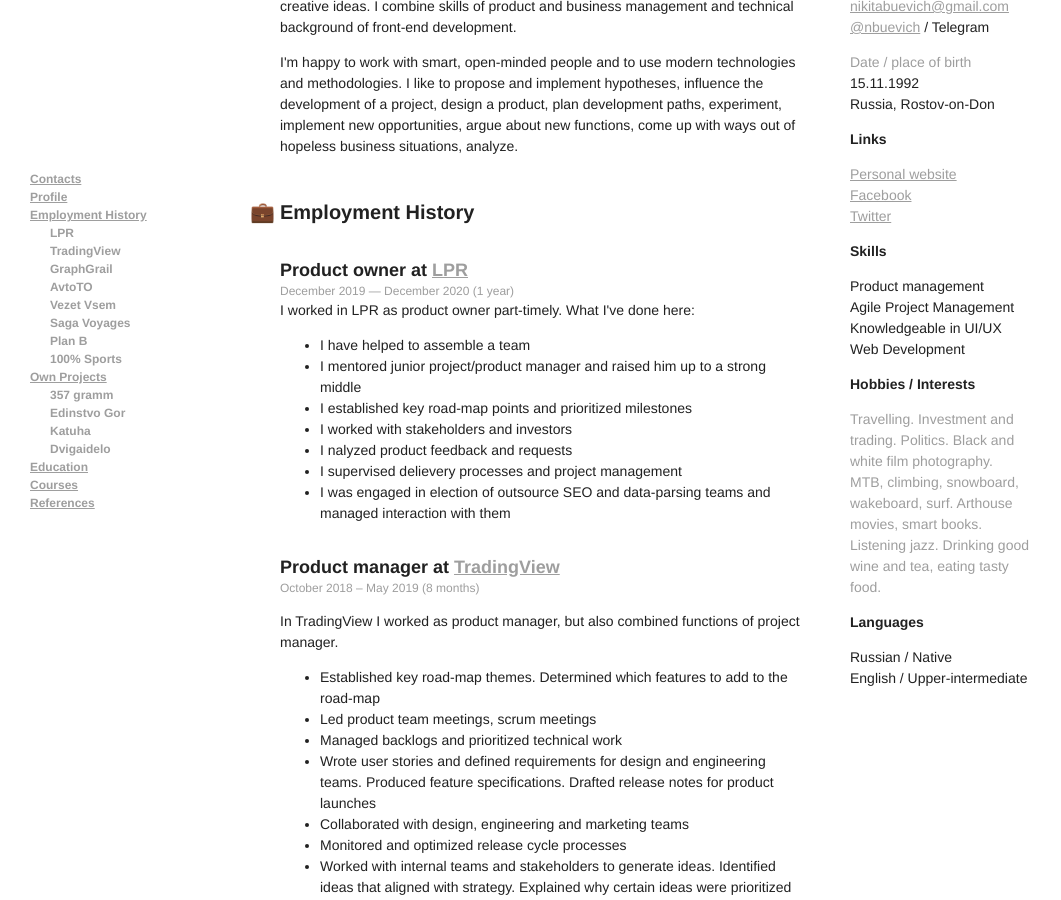
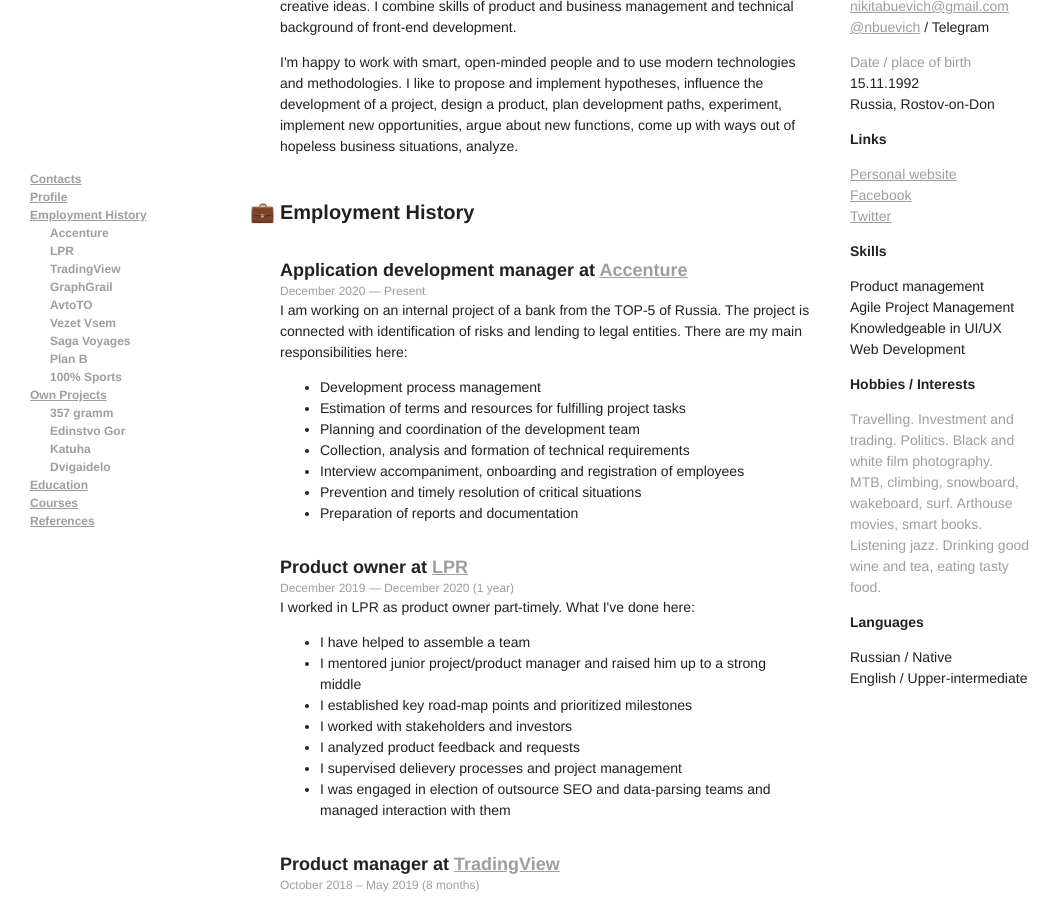
Before and after one commit to sombro/nbuevich.com, a Jekyll site: the page CV/index.html, which Jekyll copies as it is, in a window 1280 px wide and 900 px high, scrolled down 252 px. Shown: the whole window, without its empty margins (0-1061 px from the left). Built offline with Jekyll 4.4.1, drawn with Linux system fonts in a browser that asks for light colours.

```diff
--- a/CV/index.html
+++ b/CV/index.html
@@ -48,6 +48,7 @@
                                 <li>
                                     <a class="common__link" href="#employment_history">Employment History</a>
                                     <ul class="cv__nav-ul cv__nav-ul--included">
+                                        <li><a class="common__link" href="#accenture">Accenture</a></li>
                                         <li><a class="common__link" href="#lpr">LPR</a></li>
                                         <li><a class="common__link" href="#tradingview">TradingView</a></li>
                                         <li><a class="common__link" href="#graphgrail">GraphGrail</a></li>
@@ -86,6 +87,20 @@
                             </article>
                             <article id="employment_history">
                                 <h2 class="cv__subtitle cv__subtitle-icon cv__subtitle--employment">Employment History</h2>
+                                <article id="accenture">
+                                    <h3 class="cv__h3">Application development manager at <a class="common__link" href="https://accenture.com" target="_blank">Accenture</a></h3>
+                                    <p class="cv__dates">December 2020 — Present</p>
+                                    I am working on an internal project of a bank from the TOP-5 of Russia. The project is connected with identification of risks and lending to legal entities. There are my main responsibilities here:
+                                    <ul>
+                                      <li>Development process management</li>
+                                      <li>Estimation of terms and resources for fulfilling project tasks</li>
+                                      <li>Planning and coordination of the development team</li>
+                                      <li>Collection, analysis and formation of technical requirements</li>
+                                      <li>Interview accompaniment, onboarding and registration of employees</li>
+                                      <li>Prevention and timely resolution of critical situations</li>
+                                      <li>Preparation of reports and documentation</li>
+                                    </ul>
+                                </article>
                                 <article id="lpr">
                                     <h3 class="cv__h3">Product owner at <a class="common__link" href="https://lpr.ru" target="_blank">LPR</a></h3>
                                     <p class="cv__dates">December 2019 — December 2020 (1 year)</p>
@@ -96,7 +111,7 @@
                                       <li>I mentored junior project/product manager and raised him up to a strong middle</li>
                                       <li>I established key road-map points and prioritized milestones</li>
                                       <li>I worked with stakeholders and investors</li>
-                                      <li>I nalyzed product feedback and requests</li>
+                                      <li>I analyzed product feedback and requests</li>
                                       <li>I supervised delievery processes and project management</li>
                                       <li>I was engaged in election of outsource SEO and data-parsing teams and managed interaction with them</li>
                                     </ul>
@@ -251,7 +266,7 @@
                                 <h3 class="cv__h3"><a class="common__link" href="https://simulator.gopractice.ru/" target="_blank">GoPractice</a>, Data-driven growth and product management online training</h3>
                                 <p class="cv__dates">In progress</p>
 
-                                <h3 class="cv__h3"><a class="common__link" href="http://katuha.org" target="_blank">Product Mindset</a>, Program for the development of product thinking</h3>
+                                <h3 class="cv__h3"><a class="common__link" href="https://productmindset.net/" target="_blank">Product Mindset</a>, Program for the development of product thinking</h3>
                                 <p class="cv__dates">February 2019 – April 2019</p>
 
                                 <h3 class="cv__h3">Academic art course at Art studio "Kolorit"</h3>
```
Also changed, not shown: blog/_posts/2099-12-13-books.md (+2 -1 lines), blog/_posts/2099-12-14-movies.md (+3 -1 lines), blog/_posts/2099-12-15-travel.md (+1 -0 lines), 1 other file.
